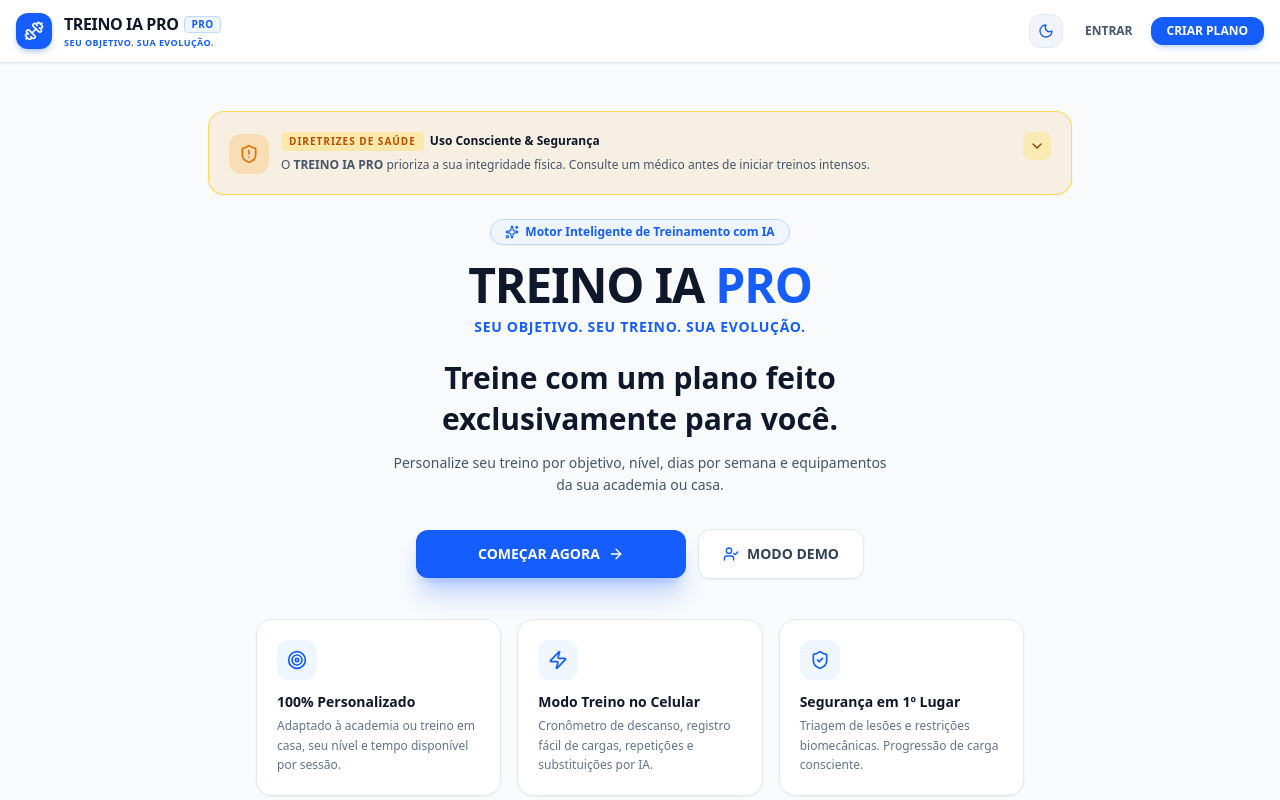
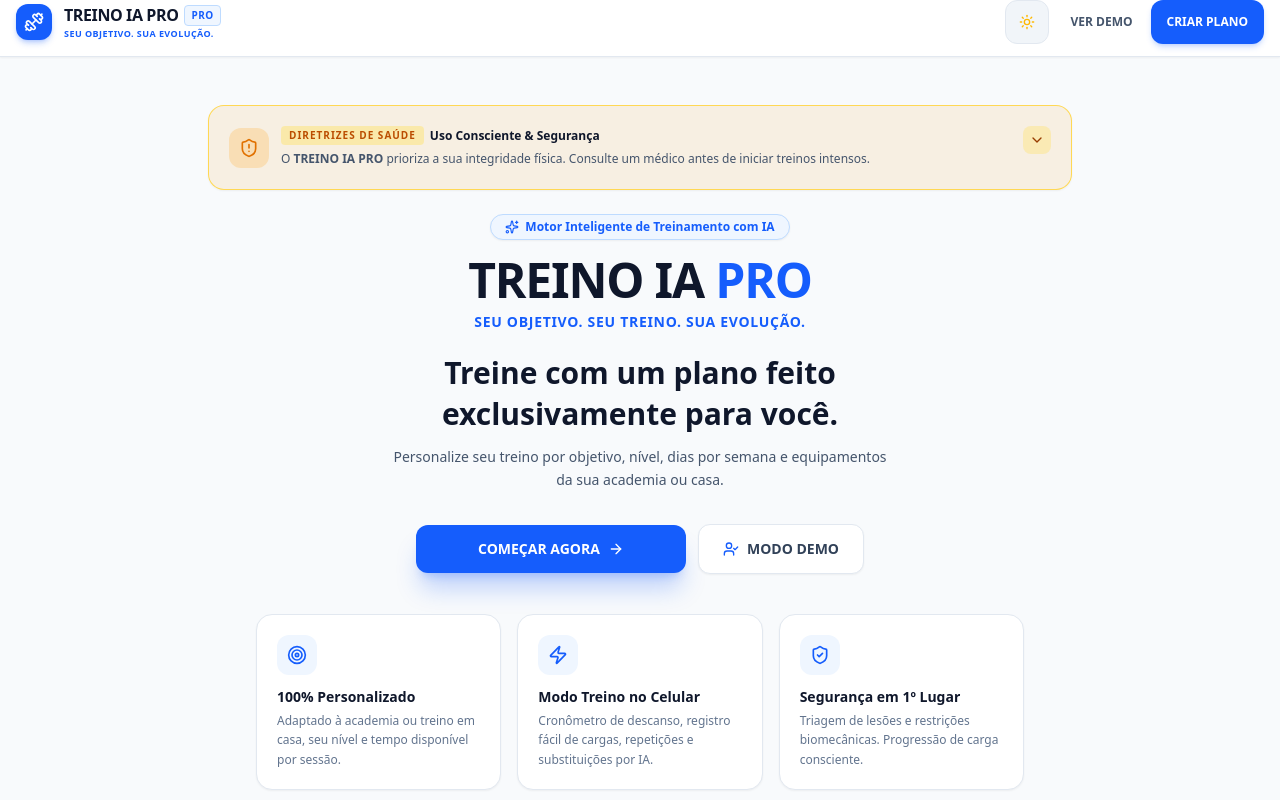
Before and after one commit to joaopedroalbquerque3626-wq/Treino-IA-pro, a React (Vite) app: page / in a window 1280 px wide. Shown: the top 800 px of the page. Built offline with nearby package versions, Linux system fonts and the light colour scheme.

Commit message:
fix: melhorar navegação, acessibilidade e clareza do acesso demo

```diff
--- a/src/components/Navbar.tsx
+++ b/src/components/Navbar.tsx
@@ -24,23 +24,26 @@ export const Navbar: React.FC<NavbarProps> = ({
   onToggleTheme,
   onLoginDemo,
 }) => {
+  const effectiveThemeLabel = themeMode === 'system' ? 'Tema automático' : themeMode === 'dark' ? 'Modo escuro' : 'Modo claro';
+
   return (
-    <header className="sticky top-0 z-40 bg-white/95 dark:bg-slate-900/95 backdrop-blur-md border-b border-slate-200 dark:border-slate-800 text-slate-900 dark:text-white px-3 sm:px-4 py-2.5 sm:py-3 shadow-xs transition-colors duration-200">
+    <header className="sticky top-0 z-40 bg-white/95 dark:bg-slate-900/95 backdrop-blur-md border-b border-slate-200 dark:border-slate-800 text-slate-900 dark:text-white px-3 sm:px-4 py-2.5 sm:py-3 shadow-xs transition-colors duration-200 pt-safe">
       <div className="max-w-7xl mx-auto flex items-center justify-between gap-2">
-        {/* Brand Logo & Name */}
-        <div
+        <button
+          type="button"
           onClick={() => onNavigate(profile ? 'dashboard' : 'landing')}
-          className="flex items-center gap-2 sm:gap-3 cursor-pointer group select-none min-w-0"
+          aria-label={profile ? 'Ir para o painel inicial' : 'Ir para a página inicial'}
+          className="flex items-center gap-2 sm:gap-3 cursor-pointer group select-none min-w-0 text-left rounded-xl focus-visible:ring-2 focus-visible:ring-blue-500"
         >
           <div className="w-8 h-8 sm:w-9 sm:h-9 bg-blue-600 rounded-xl flex items-center justify-center font-bold text-white shadow-md shadow-blue-600/25 group-hover:scale-105 transition-transform shrink-0">
-            <Dumbbell className="w-4 h-4 sm:w-5 sm:h-5 text-white" />
+            <Dumbbell className="w-4 h-4 sm:w-5 sm:h-5 text-white" aria-hidden="true" />
           </div>
           <div className="min-w-0">
             <div className="flex items-center gap-1 sm:gap-1.5">
               <span className="font-extrabold text-sm sm:text-base tracking-tight text-slate-900 dark:text-white truncate">
                 TREINO IA PRO
               </span>
-              <span className="text-[9px] sm:text-[10px] font-bold uppercase tracking-wider bg-blue-50 dark:bg-blue-500/20 text-blue-600 dark:text-blue-400 px-1.5 py-0.2 rounded border border-blue-200 dark:border-blue-500/30 shrink-0">
+              <span className="text-[9px] sm:text-[10px] font-bold uppercase tracking-wider bg-blue-50 dark:bg-blue-500/20 text-blue-600 dark:text-blue-400 px-1.5 py-0.5 rounded border border-blue-200 dark:border-blue-500/30 shrink-0">
                 PRO
               </span>
             </div>
@@ -48,73 +51,75 @@ export const Navbar: React.FC<NavbarProps> = ({
               Seu objetivo. Sua evolução.
             </p>
           </div>
-        </div>
+        </button>
 
-        {/* Right side controls */}
         <div className="flex items-center gap-1.5 sm:gap-2.5 shrink-0">
-          {/* Theme Toggle Button (Light / Dark) */}
           <button
+            type="button"
             onClick={onToggleTheme}
-            title={themeMode === 'dark' ? 'Mudar para Modo Claro' : 'Mudar para Modo Escuro'}
-            aria-label="Alternar tema"
-            className="p-2 rounded-xl bg-slate-100 dark:bg-slate-800 border border-slate-200 dark:border-slate-700 text-slate-600 dark:text-slate-300 hover:text-blue-600 dark:hover:text-blue-400 active:scale-95 transition-all cursor-pointer"
+            title={`${effectiveThemeLabel}. Alternar entre claro e escuro.`}
+            aria-label={`${effectiveThemeLabel}. Alternar tema.`}
+            className="min-w-[44px] min-h-[44px] flex items-center justify-center rounded-xl bg-slate-100 dark:bg-slate-800 border border-slate-200 dark:border-slate-700 text-slate-600 dark:text-slate-300 hover:text-blue-600 dark:hover:text-blue-400 active:scale-95 transition-all cursor-pointer"
           >
-            {themeMode === 'dark' ? (
-              <Sun className="w-4 h-4 text-amber-400" />
+            {document.documentElement.classList.contains('dark') ? (
+              <Sun className="w-4 h-4 text-amber-400" aria-hidden="true" />
             ) : (
-              <Moon className="w-4 h-4 text-blue-600" />
+              <Moon className="w-4 h-4 text-blue-600" aria-hidden="true" />
             )}
           </button>
 
           {profile ? (
             <>
-              {/* Streak Badge */}
               <div
                 title="Sequência de dias com treino concluído"
-                className="flex items-center gap-1 bg-blue-50 dark:bg-blue-500/10 border border-blue-200 dark:border-blue-500/20 px-2 sm:px-2.5 py-1 rounded-xl text-blue-600 dark:text-blue-400 font-bold text-xs"
+                aria-label={`Sequência de ${streakDays} dias`}
+                className="flex items-center gap-1 bg-blue-50 dark:bg-blue-500/10 border border-blue-200 dark:border-blue-500/20 px-2 sm:px-2.5 py-1 rounded-xl text-blue-600 dark:text-blue-400 font-bold text-xs min-h-[36px]"
               >
-                <Flame className="w-3.5 h-3.5 fill-blue-500/30 text-blue-600 dark:text-blue-400 animate-pulse shrink-0" />
+                <Flame className="w-3.5 h-3.5 fill-blue-500/30 text-blue-600 dark:text-blue-400 shrink-0" aria-hidden="true" />
                 <span className="text-[11px] sm:text-xs">{streakDays}d</span>
               </div>
 
-              {/* Notification Bell */}
               <button
+                type="button"
                 onClick={onOpenNotifications}
                 title="Notificações"
-                aria-label="Notificações"
-                className="relative p-2 rounded-xl bg-slate-100 dark:bg-slate-800 border border-slate-200 dark:border-slate-700 text-slate-600 dark:text-slate-400 hover:text-blue-600 dark:hover:text-blue-400 active:scale-95 transition-all cursor-pointer"
+                aria-label="Abrir notificações"
+                className="relative min-w-[44px] min-h-[44px] flex items-center justify-center rounded-xl bg-slate-100 dark:bg-slate-800 border border-slate-200 dark:border-slate-700 text-slate-600 dark:text-slate-400 hover:text-blue-600 dark:hover:text-blue-400 active:scale-95 transition-all cursor-pointer"
               >
-                <Bell className="w-4 h-4" />
-                <span className="absolute top-1.5 right-1.5 w-2 h-2 rounded-full bg-blue-500 animate-ping" />
-                <span className="absolute top-1.5 right-1.5 w-2 h-2 rounded-full bg-blue-500" />
+                <Bell className="w-4 h-4" aria-hidden="true" />
+                <span className="absolute top-2 right-2 w-2 h-2 rounded-full bg-blue-500" aria-hidden="true" />
               </button>
 
-              {/* Profile Avatar button */}
               <button
+                type="button"
                 onClick={() => onNavigate('profile')}
-                className={`flex items-center gap-1.5 p-1 sm:px-2.5 sm:py-1 rounded-xl border text-xs font-medium transition-all cursor-pointer active:scale-95 ${
+                aria-current={activeTab === 'profile' ? 'page' : undefined}
+                aria-label={`Abrir perfil de ${profile.name}`}
+                className={`flex items-center gap-1.5 min-h-[44px] p-1 sm:px-2.5 sm:py-1 rounded-xl border text-xs font-medium transition-all cursor-pointer active:scale-95 ${
                   activeTab === 'profile'
                     ? 'bg-blue-50 dark:bg-blue-600/20 text-blue-600 dark:text-blue-400 border-blue-300 dark:border-blue-500/40 font-bold shadow-xs'
                     : 'bg-slate-100 dark:bg-slate-800 border-slate-200 dark:border-slate-700 text-slate-700 dark:text-slate-200 hover:border-slate-300 dark:hover:border-slate-600'
                 }`}
               >
-                <div className="w-6 h-6 rounded-full bg-blue-600 text-white flex items-center justify-center font-bold text-[10px]">
-                  {profile.name.charAt(0).toUpperCase()}
+                <div className="w-7 h-7 rounded-full bg-blue-600 text-white flex items-center justify-center font-bold text-[10px]" aria-hidden="true">
+                  {profile.name?.charAt(0)?.toUpperCase() || 'U'}
                 </div>
-                <span className="max-w-[80px] truncate hidden sm:inline">{profile.name}</span>
+                <span className="max-w-[80px] truncate hidden sm:inline">{profile.name || 'Perfil'}</span>
               </button>
             </>
           ) : (
             <div className="flex items-center gap-1.5">
               <button
+                type="button"
                 onClick={onLoginDemo}
-                className="px-2.5 sm:px-3 py-1.5 text-xs font-semibold text-slate-600 dark:text-slate-300 hover:text-slate-900 dark:hover:text-white transition-colors cursor-pointer"
+                className="min-h-[44px] px-2.5 sm:px-3 py-1.5 text-xs font-semibold text-slate-600 dark:text-slate-300 hover:text-slate-900 dark:hover:text-white transition-colors cursor-pointer rounded-xl"
               >
-                ENTRAR
+                VER DEMO
               </button>
               <button
+                type="button"
                 onClick={() => onNavigate('questionnaire')}
-                className="px-3 sm:px-4 py-1.5 text-xs font-bold rounded-xl bg-blue-600 text-white hover:bg-blue-500 shadow-md shadow-blue-600/20 active:scale-95 transition-all cursor-pointer"
+                className="min-h-[44px] px-3 sm:px-4 py-1.5 text-xs font-bold rounded-xl bg-blue-600 text-white hover:bg-blue-500 shadow-md shadow-blue-600/20 active:scale-95 transition-all cursor-pointer"
               >
                 CRIAR PLANO
               </button>
```
